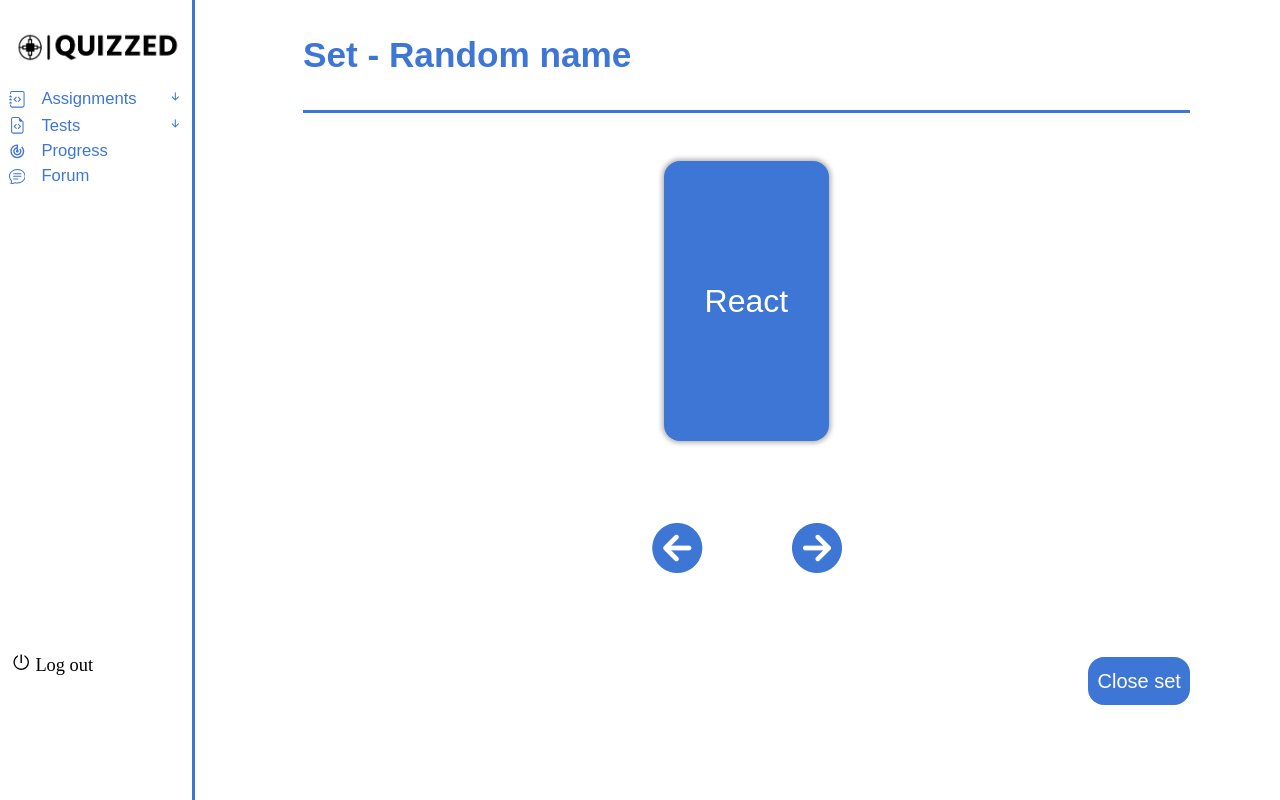
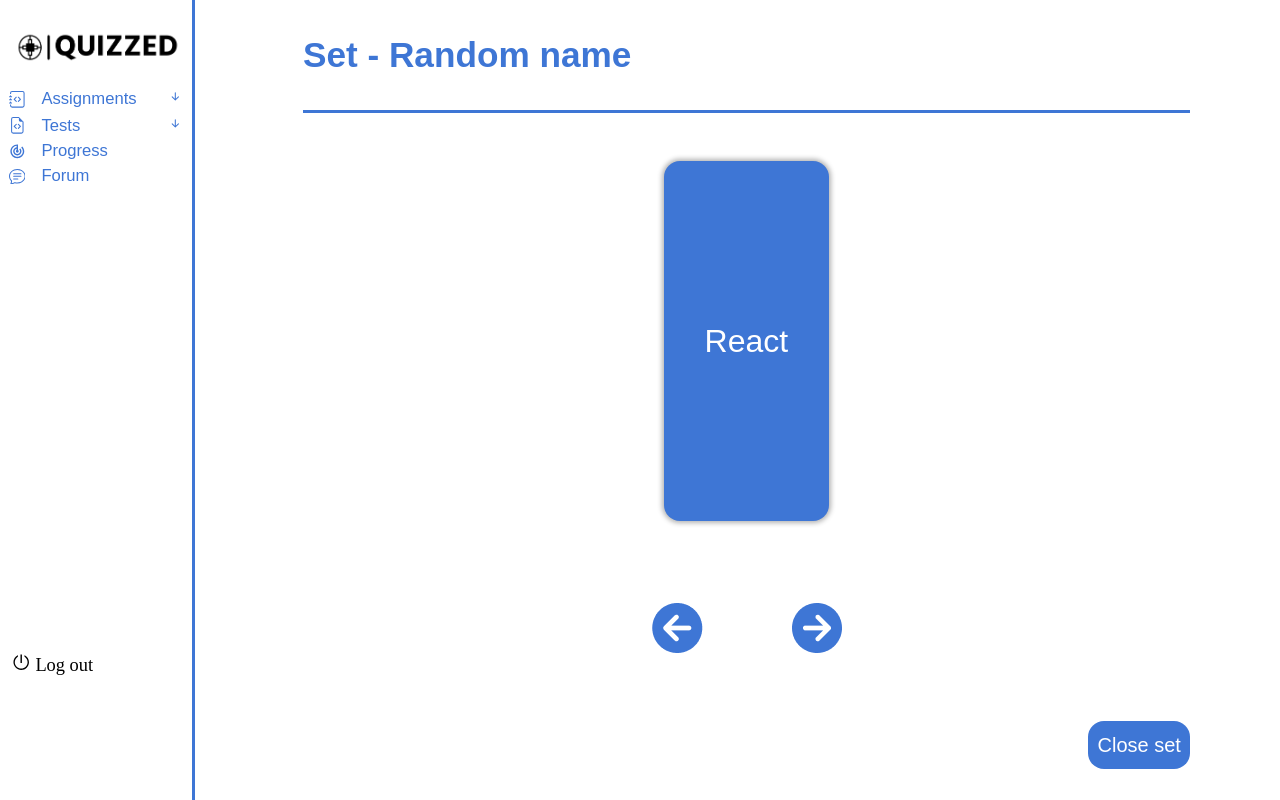
Before and after one commit to MartinezNicanor/IT1E-period-4, a React (Create React App) app: page /flashcards/setOverview in a window 1280 px wide. Built offline with nearby package versions, Linux system fonts and the light colour scheme.

Commit message:
Add: made changes to size of flashcards

```diff
--- a/src/pages/lookThroughSets/Flashcard.css
+++ b/src/pages/lookThroughSets/Flashcard.css
@@ -26,7 +26,7 @@
     background-color: #3E76D5;
     color: white;
     transform-style: preserve-3d;
-    height: 35vh;
+    height: 45vh;
     transition: 150ms;
     cursor: pointer;
     transform: perspective(1000px) rotateY(var(--rotate-y, 0)) translateY(var(--translate-y, 0));
@@ -85,7 +85,7 @@
 .close-set {
     display: flex;
     justify-content: flex-end;
-    margin-top: 10vh;
+    margin: 8vh 0 3vh 0;
 }
 
 .close-btn {
--- a/src/pages/lookThroughSets/components/Flashcard.js
+++ b/src/pages/lookThroughSets/components/Flashcard.js
@@ -1,7 +1,28 @@
 import React, { useState } from 'react'
+import { useAuthContext } from "../../../components/hooks/useAuthContext";
 
 export default function Flashcard({ flashcard }) {
     const [flip, setFlip] = useState(false)
+    const { user } = useAuthContext()
+
+    // const fetchFlashcards = async () => {
+    //     const response = await fetch(
+    //         `https://projectinnovate-it1e-backend-production.up.railway.app/flashcards/getDeck?deckId=`,
+    //         {
+    //             method: 'GET',
+    //             headers: { Authorization: `Bearer ${user.token}` },
+    //         }
+    //     );
+    //     const json = await response.json();
+    //
+    //     if (response.ok) {
+    //         fetchFlashcards(json.flashcards);
+    //     }
+    // };
+
+
+
+
     return (
         <div className={`card ${flip ? 'flip' : ''}`} onClick={() => setFlip(!flip)}>
             <div className="front">
```
